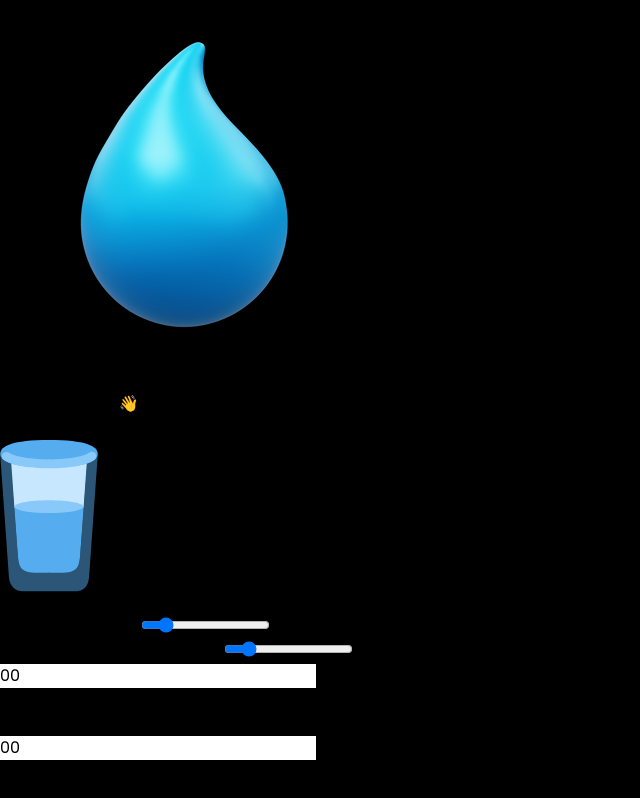
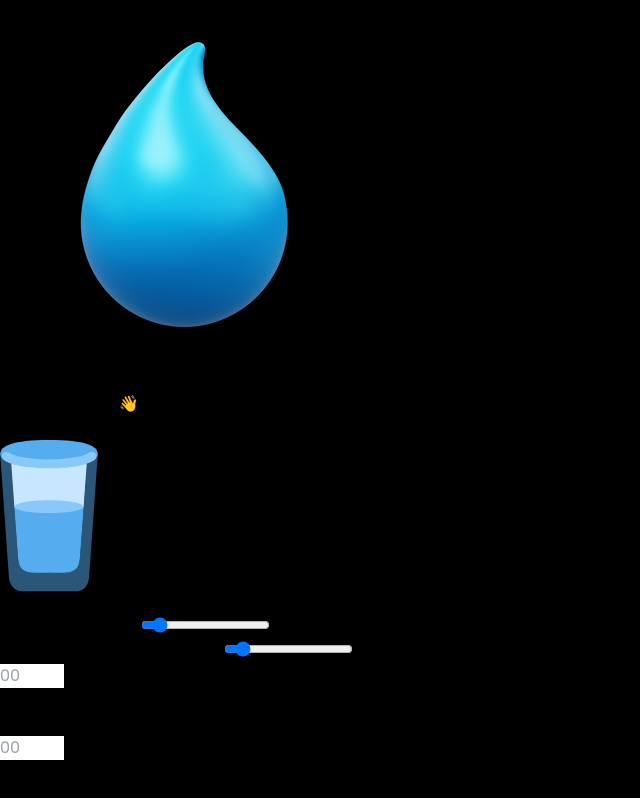
Before and after one commit to gabrielli-lima/water-reminder, a React (Vite) app: page / in a window 1280 px wide. Shown: the top 798 px of the page, without its empty margins (0-640 px from the left). Built offline with nearby package versions, Linux system fonts and the light colour scheme.

Commit message:
:recycle: refactor: timer related code into a new component

```diff
--- a/src/App.tsx
+++ b/src/App.tsx
@@ -3,6 +3,7 @@ import glassImage from "./assets/glass.svg";
 import { useState } from "react";
 import CustomModal from "./components/Modal";
 import RangeInput from "./components/RangeInput";
+import Timer from "./components/Timer";
 
 function App() {
   const [modalOpen, setModalOpen] = useState(false);
@@ -35,15 +36,10 @@ function App() {
           <RangeInput text="Meta diária" />
           <RangeInput text="Quantidade por timer" />
 
-          <div className="my-7 flex justify-center items-center ">
-            <input type="timer" value="00" className="w-16 h-16 bg-[#322F40] text-white text-[32px] text-center font-normal flex justify-center items-center rounded-lg leading-none" x-text="hours" />
-            <div className="text-xs text-[#4E4964] mx-1">h</div>
-            <div className="text-[32px] mx-3 text-white">:</div>
-            <input type="timer" value="00" className="w-16 h-16 bg-[#322F40] text-white text-[32px] text-center font-normal flex justify-center items-center rounded-lg leading-none" x-text="minutes" />
-            <div className="text-xs text-[#4E4964] mx-1">m</div>
-          </div>
+          <Timer />
 
           <CustomModal open={modalOpen} onClose={handleClose} />
+
           <button type="button" className="bg-[#7FC4ED] text-base text-black font-medium w-full p-4 rounded-md" onClick={handleModalOpen}>Começar</button>
 
         </section>
--- a/src/components/RangeInput.tsx
+++ b/src/components/RangeInput.tsx
@@ -19,7 +19,7 @@ export default function RangeInput({text}: Props) {
                     {text}
                     <span className="text-xs text-[#4E4964]">{rangeValue}ml</span>
                 </span>
-                <input className="mt-2" type="range" min="0" max="2000" value={rangeValue} onChange={handleRangeChange} />
+                <input className="mt-2" type="range" min="0" max="3000" value={rangeValue} onChange={handleRangeChange} />
 
             </label>
         </div>
--- /dev/null
+++ b/src/components/Timer.tsx
@@ -0,0 +1,13 @@
+export default function Timer() {
+    return (
+        <div className="my-7 flex justify-center items-center ">
+            <input type="number" min="0" max="23" step="1" placeholder="00" className="w-16 h-16 bg-[#322F40] text-white text-[32px] text-center font-normal flex justify-center items-center rounded-lg leading-none" x-text="hours" />
+            <div className="text-xs text-[#4E4964] mx-1">h</div>
+
+            <div className="text-[32px] mx-3 text-white">:</div>
+
+            <input type="number" min="0" max="59" step="1" placeholder="00" className="w-16 h-16 bg-[#322F40] text-white text-[32px] text-center font-normal flex justify-center items-center rounded-lg leading-none" x-text="minutes" />
+            <div className="text-xs text-[#4E4964] mx-1">m</div>
+        </div>
+    )
+}
--- a/src/index.css
+++ b/src/index.css
@@ -12,3 +12,13 @@
     font-family: "Poppins", sans-serif;
   }
 }
+
+input::-webkit-outer-spin-button,
+input::-webkit-inner-spin-button {
+  -webkit-appearance: none;
+  margin: 0;
+}
+
+input[type="number"] {
+  -moz-appearance: textfield;
+}
```
